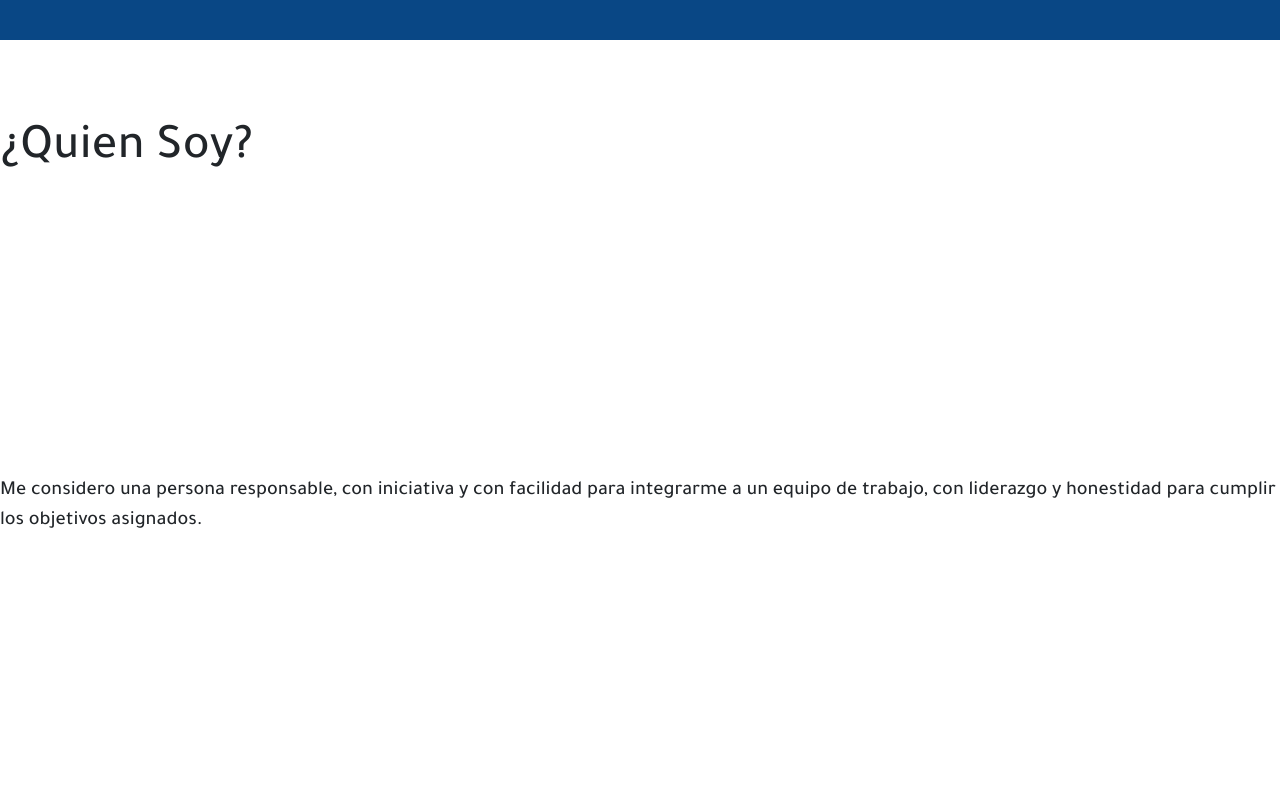
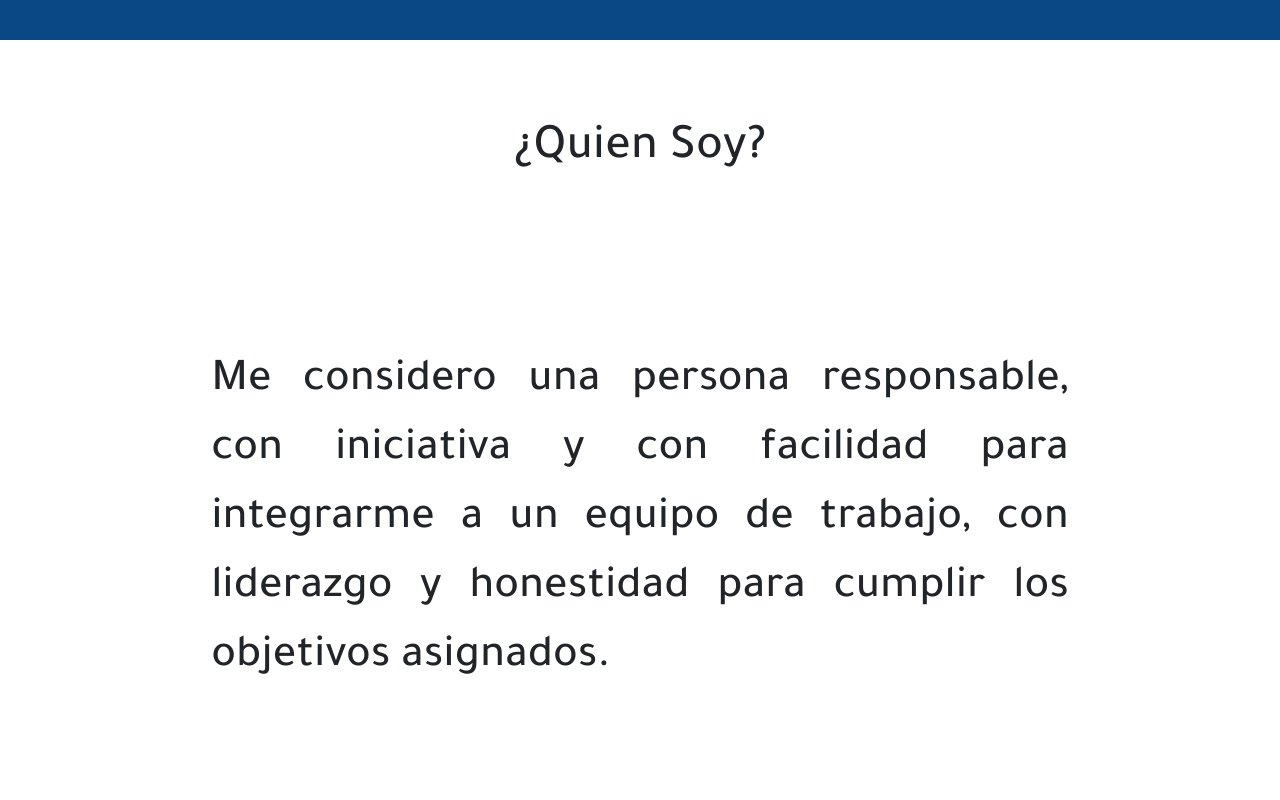
Before and after one commit to alexolivares9211/curriculum, a React (Create React App) app: page / in a window 1280 px wide. Shown: the part 760-1560 px from the top of the page. Built offline with nearby package versions, Linux system fonts and the light colour scheme.

Commit message:
align paragraph center

```diff
--- a/src/App.css
+++ b/src/App.css
@@ -19,6 +19,7 @@ html {
     height: 100vh;
     display: flex;
     justify-content: center;
+    align-content: center;
 }
 
 .container-fluid {
@@ -37,4 +38,16 @@ html {
 .title-sections {
     font-size: 2.5em;
     margin-top: 10vh;
+    text-align: center;
 }
+
+.col-1 {
+    height: 20%;
+}
+
+.sections-container p {
+    width: 67%;
+    font-size: 2.3em;
+    text-align: justify;
+    margin: auto;
+}
--- a/src/components/AboutComponent.js
+++ b/src/components/AboutComponent.js
@@ -6,9 +6,10 @@ class AboutComponent extends Component {
         return (
             <Container fluid className="sections-container" id="about">
                 <Row noGutters xl={1}>
-                    <Col><h1 className="title-sections">¿Quien Soy?</h1></Col>
-                    <Col>
-                        <p>
+                    <Col className="col-1"><h1 className="title-sections">¿Quien Soy?</h1></Col>
+
+                    <Col className="col-2" xl="auto">
+                        <p className="pp">
                             Me considero una persona responsable, con iniciativa
                             y con facilidad para integrarme a un equipo de trabajo,
                             con liderazgo y honestidad para cumplir los objetivos
```
